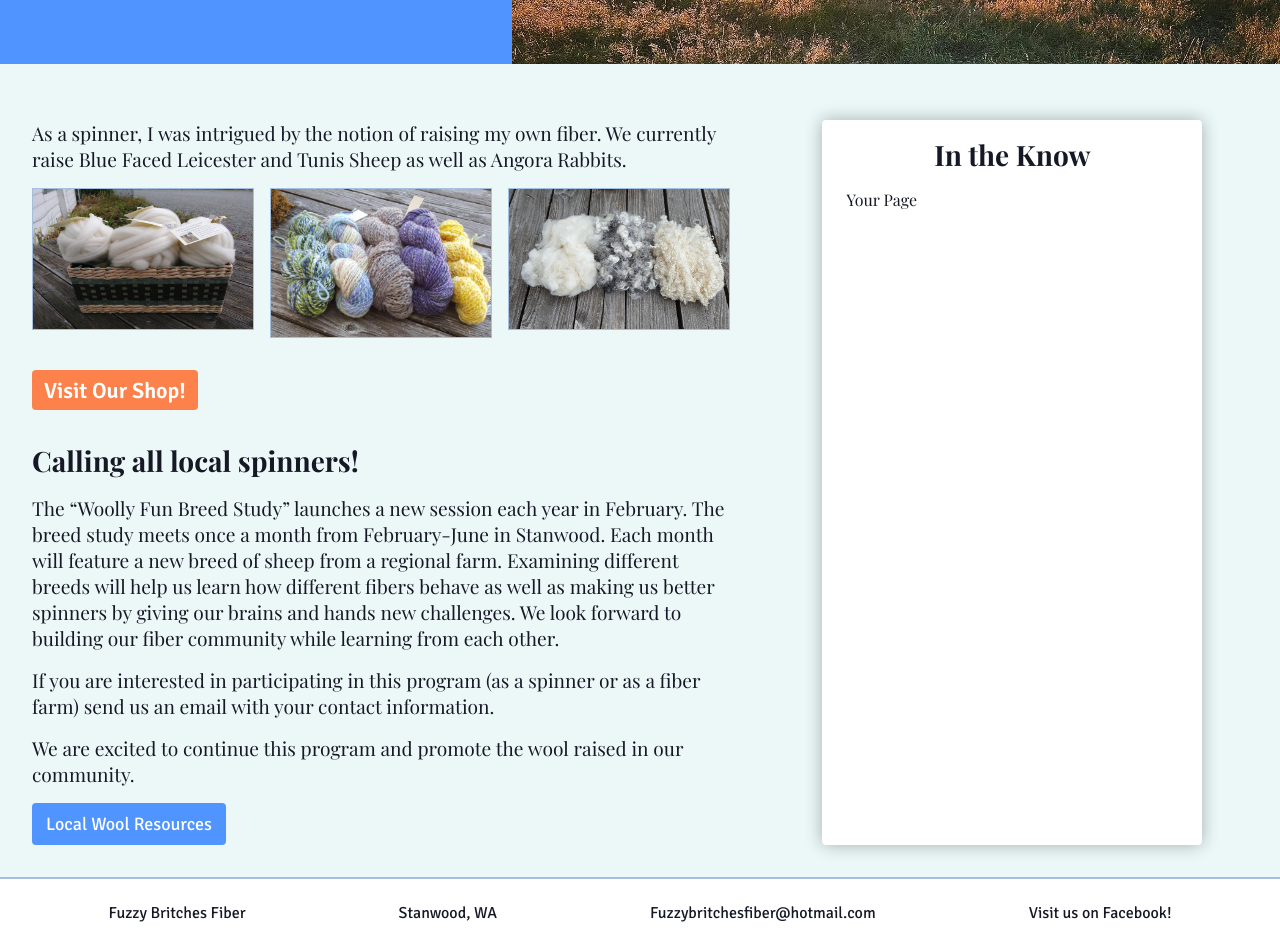
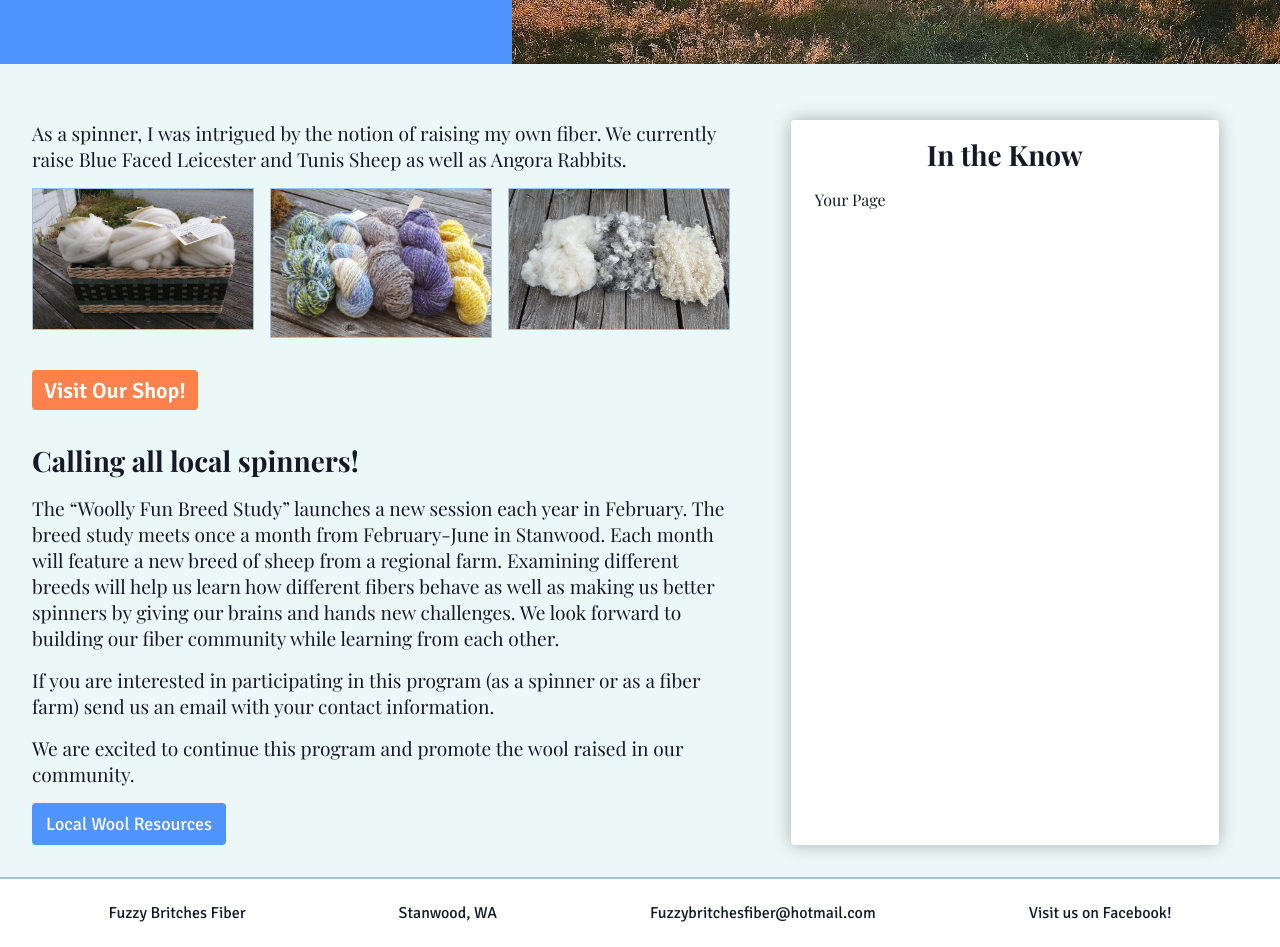
Before and after one commit to gonzalm96/fuzzyNextJs, a Next.js app: page / in a window 1280 px wide. Shown: the part 420-1367 px from the top of the page. Built offline with nearby package versions, Linux system fonts and the light colour scheme; a web font is replaced by a local one.

Commit message:
trying a fix on production

```diff
--- a/app/Styles/feed.module.scss
+++ b/app/Styles/feed.module.scss
@@ -16,7 +16,7 @@ $accent-100: #A4BFDF;
 $cta-primary: #FC814A;
 
 .feedContainer{
-    flex: 1 0 380px;
+    width: 428px;
     padding: 16px 24px;
     background-color: $white;
     box-shadow: 0px 0px 17px 0px rgba(0,0,0,0.3);
```
